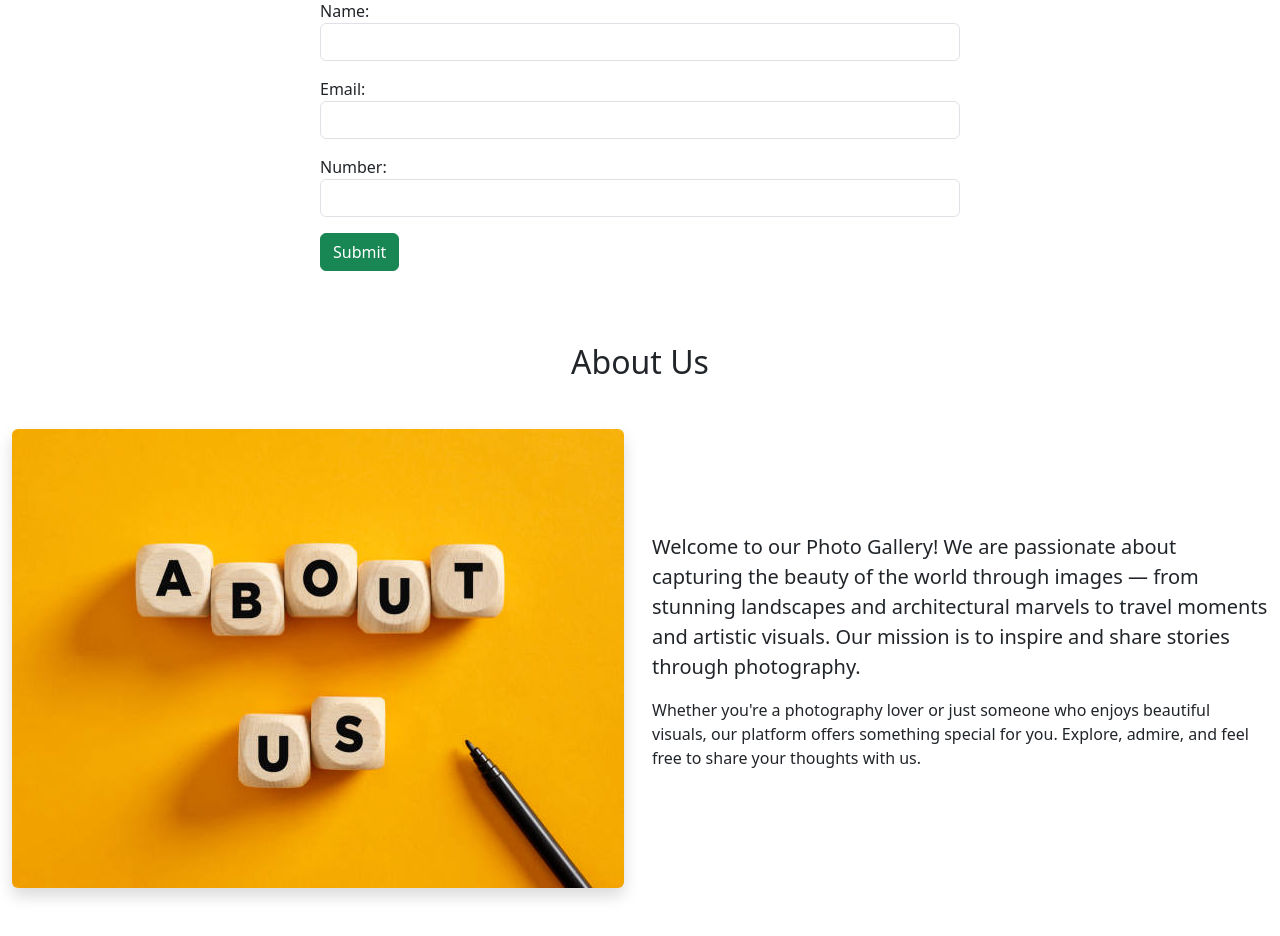
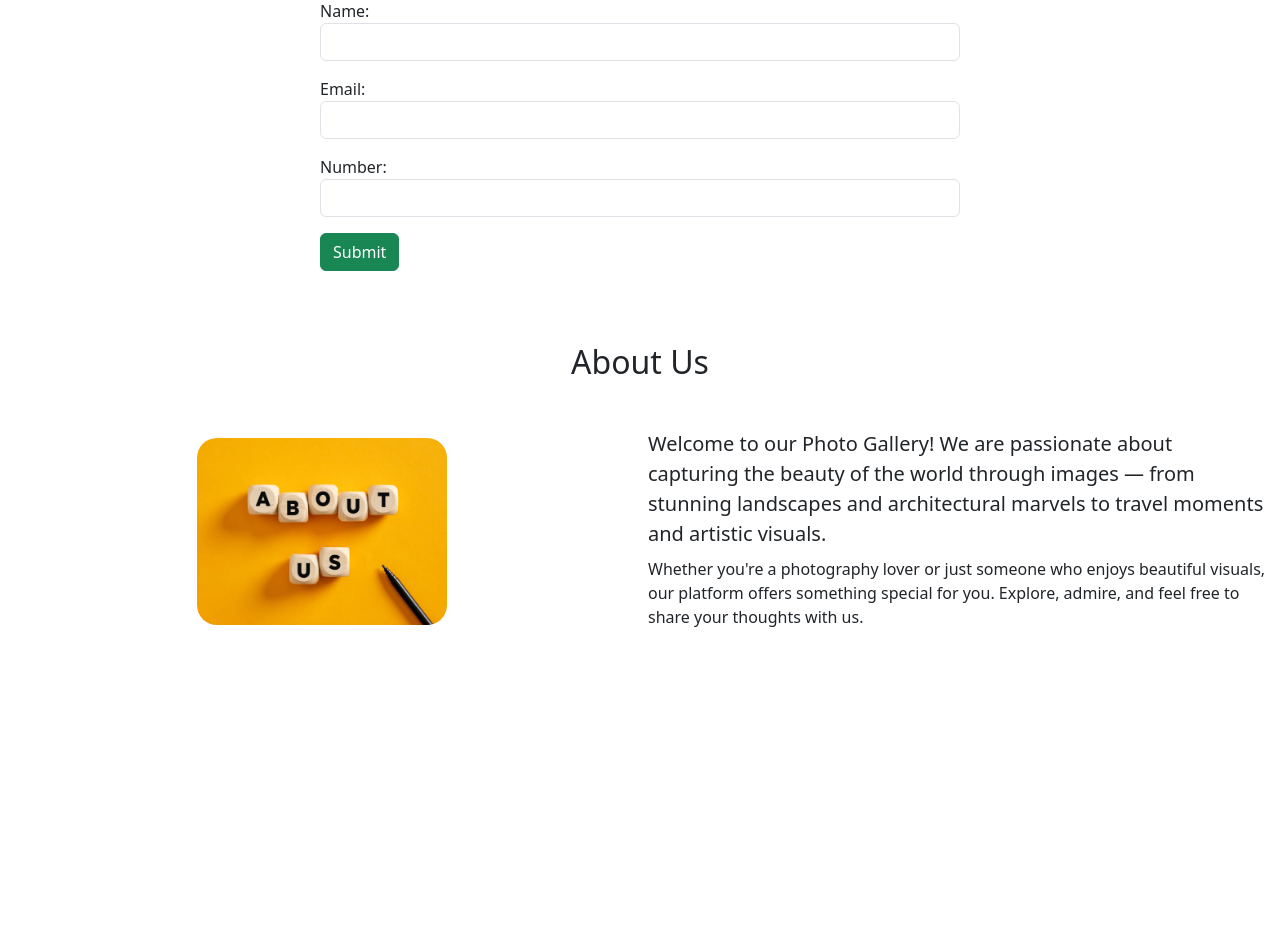
Before and after one commit to Jdilsham/Photo_Gallery_Website, a PHP site: page / in a window 1280 px wide. Shown: the part 2018-2954 px from the top of the page. After the commit the page ends 2645 px from the top, so only its background shows below. Run offline with PHP 8.4, Linux system fonts and the light colour scheme.

Commit message:
create php

```diff
--- a/css/style.css
+++ b/css/style.css
@@ -31,10 +31,25 @@
     background: none !important;
     border: none !important;
     box-shadow: none !important;
-    width: 5%; /* Reduce the clickable area width if you want */
+    width: 5%;
+    /* Reduce the clickable area width if you want */
 }
 
 .carousel-control-prev-icon,
 .carousel-control-next-icon {
-    background-image: none !important; /* removes the arrow icons */
+    background-image: none !important;
+    /* removes the arrow icons */
 }
+
+.small-img {
+    width: 60%;
+    /* Adjust as needed */
+    max-width: 300px;
+    border-radius: 20px;
+    transition: 0.4s ease;
+}
+
+.small-img:hover {
+    transform: scale(1.05);
+    box-shadow: 0 10px 25px rgba(0, 0, 0, 0.2);
+}
--- a/index.php
+++ b/index.php
@@ -172,24 +172,28 @@
             <h2 class="text-center mb-4">About Us</h2>
         </div>
         <div class="container-fluid">
-            <div class="row align-items-center">
+            <div class="row align-items-center g-3"> <!-- g-3 reduces gutter space -->
+
+                <div class="col-md-6 text-center">
+                    <img src="images/about.jpg" alt="About Us"
+                        class="img-fluid mx-auto d-block"
+                        style="max-width: 250px; border-radius: 20px;">
+                </div>
+
                 <div class="col-md-6">
-                    <img src="images/about.jpg" alt="About Us" class="img-fluid rounded shadow">
-                </div>
-                <div class="col-md-6">
-                    <p class="lead">
-                        Welcome to our Photo Gallery! We are passionate about capturing the beauty of the world through images —
-                        from stunning landscapes and architectural marvels to travel moments and artistic visuals. Our mission is to
-                        inspire and share stories through photography.
+                    <p class="lead mb-2">
+                        Welcome to our Photo Gallery! We are passionate about capturing the beauty of the world through images — from stunning landscapes and architectural marvels to travel moments and artistic visuals.
                     </p>
-                    <p>
-                        Whether you're a photography lover or just someone who enjoys beautiful visuals, our platform offers
-                        something special for you. Explore, admire, and feel free to share your thoughts with us.
+                    <p class="mb-1">
+                        Whether you're a photography lover or just someone who enjoys beautiful visuals, our platform offers something special for you. Explore, admire, and feel free to share your thoughts with us.
                     </p>
                 </div>
+
             </div>
         </div>
     </section>
+
+
 
 
     <script src="https://cdn.jsdelivr.net/npm/bootstrap@5.3.3/dist/js/bootstrap.bundle.min.js"></script>
```
Also changed, not shown: about.php (added).
